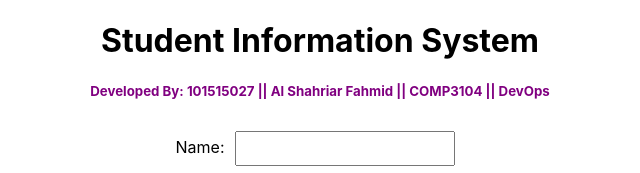
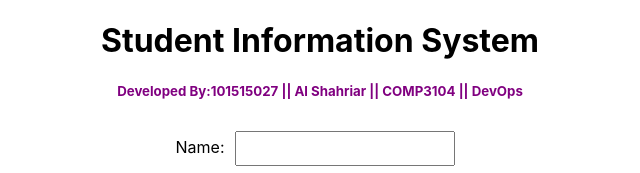
Before and after one commit to fahmid2003/COMP3104, a React (Create React App) app: page / in a window 1280 px wide. Shown: the top 173 px of the page, without its empty margins (320-960 px from the left). Built offline with nearby package versions, Linux system fonts and the light colour scheme.

Commit message:
name changed

```diff
--- a/src/App.js
+++ b/src/App.js
@@ -13,7 +13,7 @@ const App = () => {
   return (
     <div className="App">
       <h1>Student Information System</h1>
-      <h5>Developed By: 101515027 || Al Shahriar Fahmid || COMP3104 || DevOps</h5>
+      <h5>Developed By:101515027 || Al Shahriar || COMP3104 || DevOps</h5>
       <StudentForm addStudent={addStudent} />
       <StudentList students={students} />
     </div>
```
Also changed, not shown: 7 other files (tests, documents, lock files or other folders).
